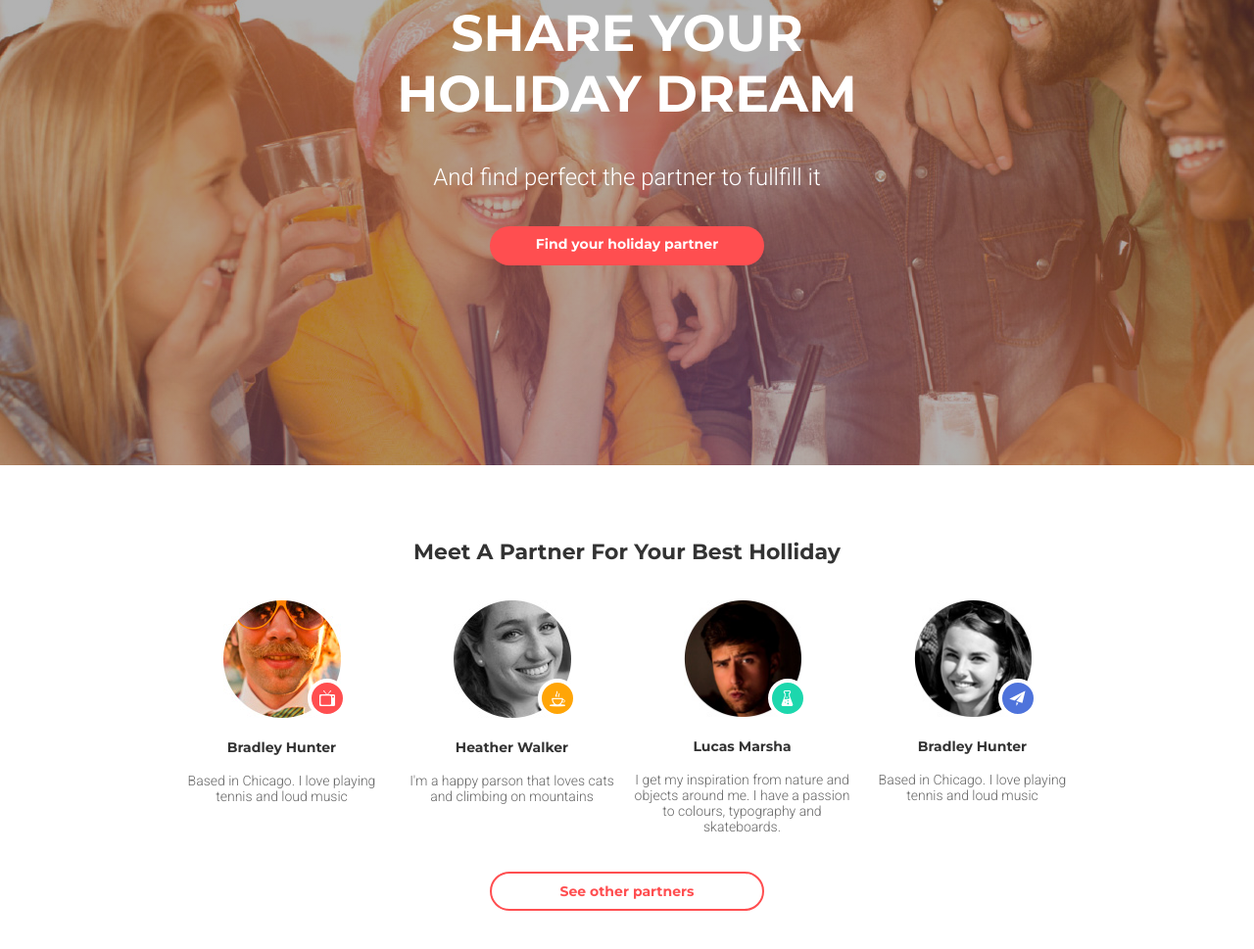
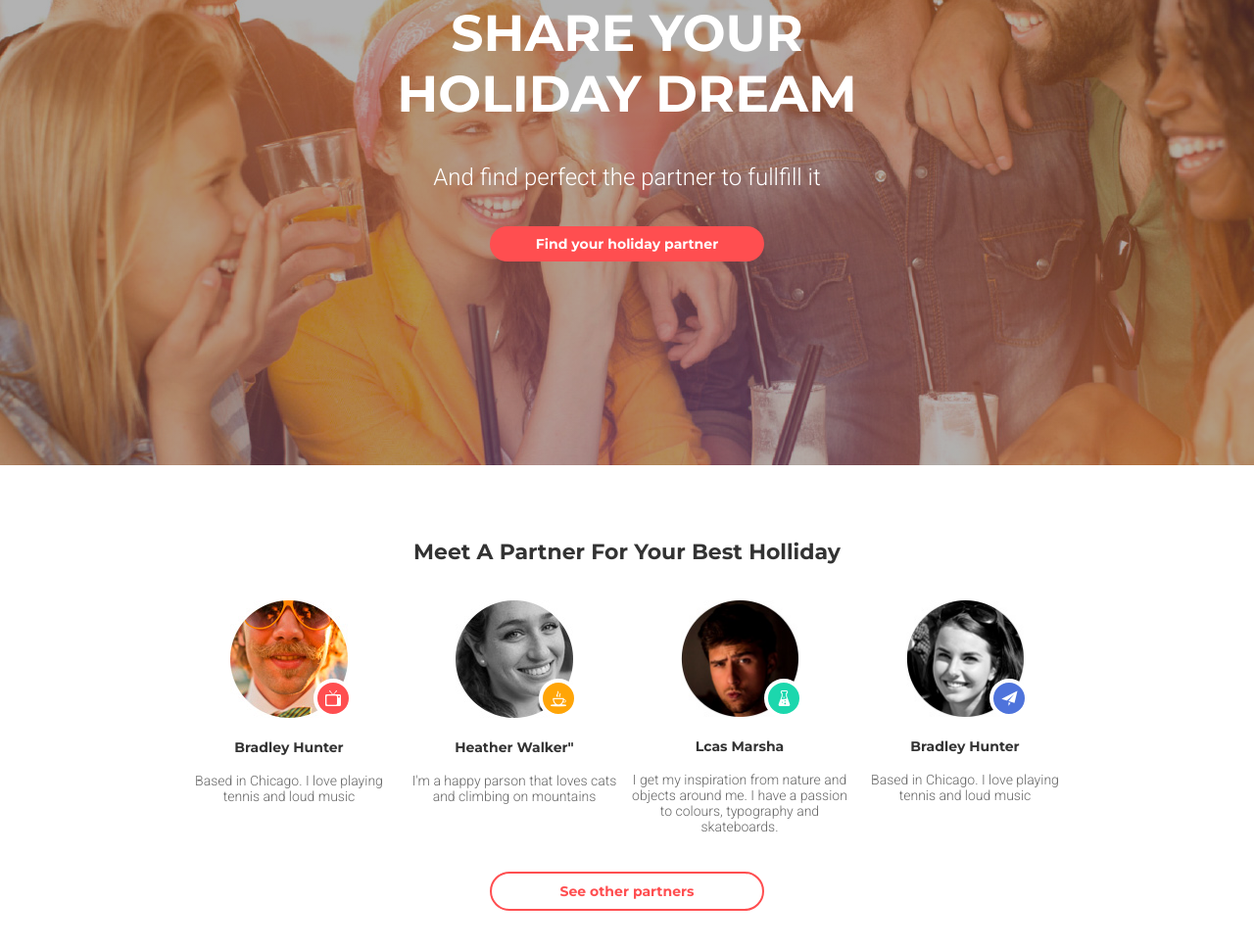
Before and after one commit to FrolovaElena/my_hw, a plain HTML site: page index.html in a window 1280 px wide. Shown: the part 225-1194 px from the top of the page at 98% size. Drawn offline with Linux system fonts and the light colour scheme.

Commit message:
new version hw

```diff
--- a/css/media.css
+++ b/css/media.css
@@ -1,4 +1,4 @@
-@media (max-width: 699px) {
+@media (max-width: 767px) {
     .header-page {
         margin-bottom: 3.6rem;
         padding-top: 2rem;
@@ -10,7 +10,7 @@
     .form-list {
         margin-bottom: 11.8rem;
     }
-    .promo-title {
+    .hero-title {
         margin-bottom: 2.2rem;
     }
     .section-header {
@@ -27,7 +27,7 @@
         margin-bottom: 3rem;
     }
 }
-@media (min-width: 700px) {
+@media (min-width: 768px) {
     .header-page {
         padding-top: 3.8rem;
         height: 70rem;
@@ -43,12 +43,12 @@
         margin-bottom: 3.6rem;
         width: 49rem;
     }
-    .promo-title {
+    .hero-title {
         font-size: 5.2rem;
         line-height: 6.2rem;
         margin-bottom: 4rem;
     }
-    .promo-subtitle {
+    .hero-subtitle {
         font-size: 2.4rem;
         line-height: 2.8rem;
     }
@@ -67,9 +67,9 @@
         width: 32.2rem;
     }
 }
-@media (min-width: 700px) and (max-width: 979px) {
+@media (min-width: 768px) and (max-width: 959px) {
     .wrapper {
-        width: 68rem;
+        width: 72rem;
     }
     .partners {
         padding-bottom: 4rem;
@@ -84,15 +84,15 @@
         margin-bottom: 6rem;
     }
 }
-@media (min-width: 980px) {
+@media (min-width: 960px) {
     .wrapper {
-        width: 96rem;
+        width: 94rem;
     }
     .partners {
         padding-bottom: 7.2rem
     }
     .partners-list-item {
-        flex: 0 0 22.2rem;
+        flex: 0 0 22rem;
     }
     .partners-list-item:not(:nth-last-child(-n+4)) {
         margin-bottom: 6rem;
--- a/css/style.css
+++ b/css/style.css
@@ -56,10 +56,10 @@ body {
     height: 54rem;
     min-width: 32rem;
 }
-.promo {
+.hero {
     text-align: center;
 }
-.promo-title {
+.hero-title {
     margin: 0;
     font-family: "Montserrat", sans-serif;
     font-weight: 700;
@@ -69,7 +69,7 @@ body {
     text-transform: uppercase;
     text-align: center;
 }
-.promo-subtitle {
+.hero-subtitle {
     margin: 0;
     font-weight: 300;
     font-size: 1.8rem;
@@ -85,17 +85,16 @@ body {
     line-height: 3.6rem;
     text-align: center;
     color: #ffffff;
-    display: inline-block;
-    height: 4rem;
-    border: 0.2rem solid #ffffff;
+    display: block;
+    border: 0.2rem solid transparent;
     border-radius: 2rem;
-    margin: 0;
+    margin: 0 auto;
     cursor: pointer;
 }
 .btn-form {
     width: 9rem;
 }
-.btn-promo {
+.btn-hero {
     width: 28rem;
     background-color: #ff4e50;
     border: none;
@@ -107,11 +106,10 @@ body {
 }
 .btn-form:hover,
 .btn-form:focus {
-    border-color: #ff4e50;
-    color: #ff4e50;
+    border-color: #ffffff;
 }
-.btn-promo:hover,
-.btn-promo:focus {
+.btn-hero:hover,
+.btn-hero:focus {
     background-color: #ff7707;
 }
 .btn-partners:hover,
@@ -119,7 +117,7 @@ body {
     border-color: #ff7707;
     color: #ff7707;
 }
-.section-title {
+.partners-title {
     margin: 0;
     font-family: "Montserrat", sans-serif;
     font-weight: 700;
@@ -144,7 +142,7 @@ body {
     margin-left: auto;
     margin-bottom: 2.2rem;
 }
-.partners-list-item::after {
+.partners-list-img::after {
     display: block;
     content: "";
     width: 4rem;
--- a/index.html
+++ b/index.html
@@ -24,37 +24,37 @@
             </ul>
             <a href="#" class="site-logo">Urlaubsgluck</a>
         </nav>
-        <section class="promo wrapper">
+        <section class="hero wrapper">
             <header class="section-header">
-                <h2 class="promo-title">Share your holiday dream</h2>
-                <p class="promo-subtitle">And find perfect the partner to fullfill it</p>
+                <h2 class="hero-title">Share your holiday dream</h2>
+                <p class="hero-subtitle">And find perfect the partner to fullfill it</p>
             </header>
-            <a href="#" class="btn btn-promo">Find your holiday partner</a>
+            <a href="#" class="btn btn-hero">Find your holiday partner</a>
         </section>
     </header>
     <main class="main-content">
         <section class="partners wrapper">
             <header class="section-header">
-                <h2 class="section-title">Meet a partner for your best holliday</h2>
+                <h2 class="partners-title">Meet a partner for your best holliday</h2>
             </header>
             <ul class="partners-list">
-                <li class="partners-list-item first">
-                    <img src="images/photo-1.jpg" alt="photo" width="120" height="120">
+                <li class="partners-list-item">
+                    <div class="partners-list-img first"><img src="images/photo-1.jpg" alt="photo" width="120" height="120"></div>
                     <p class="partner-name">Bradley Hunter</p>
                     <p class="partner-descr">Based in Chicago. I love playing tennis and loud music</p>
                 </li>
-                <li class="partners-list-item second">
-                    <img src="images/photo-2.jpg" alt="photo" width="120" height="120">
-                    <p class="partner-name">Heather Walker</p>
+                <li class="partners-list-item">
+                    <div class="partners-list-img second"><img src="images/photo-2.jpg" alt="photo" width="120" height="120"></div>
+                    <p class="partner-name">Heather Walker"</p>
                     <p class="partner-descr">I'm a happy parson that loves cats and climbing on mountains</p>
                 </li>
-                <li class="partners-list-item third">
-                    <img src="images/photo-3.jpg" alt="photo" width="120" height="120">
-                    <p class="partner-name">Lucas Marsha</p>
+                <li class="partners-list-item">
+                    <div class="partners-list-img third"><img src="images/photo-3.jpg" alt="photo" width="120" height="120"></div>
+                    <p class="partner-name">Lcas Marsha</p>
                     <p class="partner-descr">I get my inspiration from nature and objects around me. I have a passion to colours, typography and skateboards.</p>
                 </li>
-                <li class="partners-list-item fourth">
-                    <img src="images/photo-4.jpg" alt="phoho" width="120" height="120">
+                <li class="partners-list-item">
+                    <div class="partners-list-img fourth"><img src="images/photo-4.jpg" alt="phoho" width="120" height="120"></div>
                     <p class="partner-name">Bradley Hunter</p>
                     <p class="partner-descr">Based in Chicago. I love playing tennis and loud music</p>
                 </li>
```
